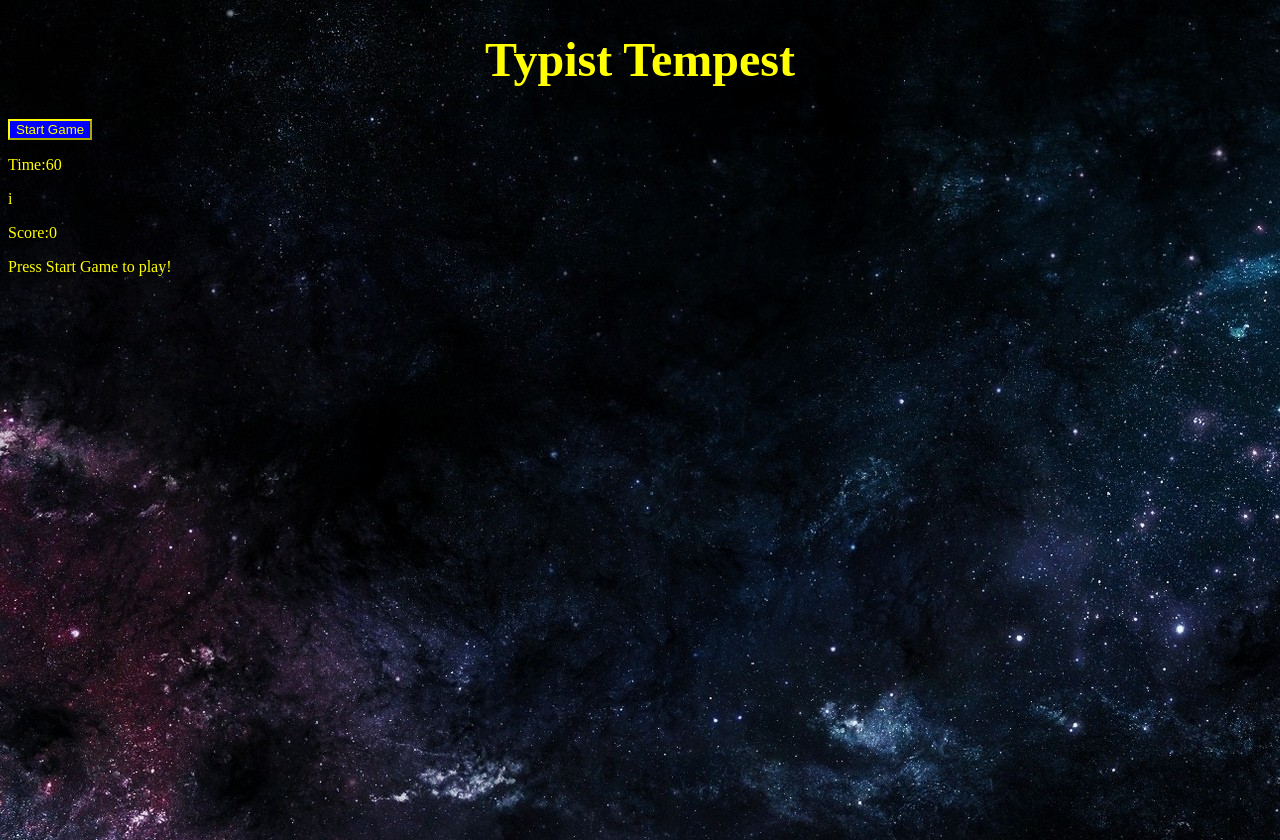
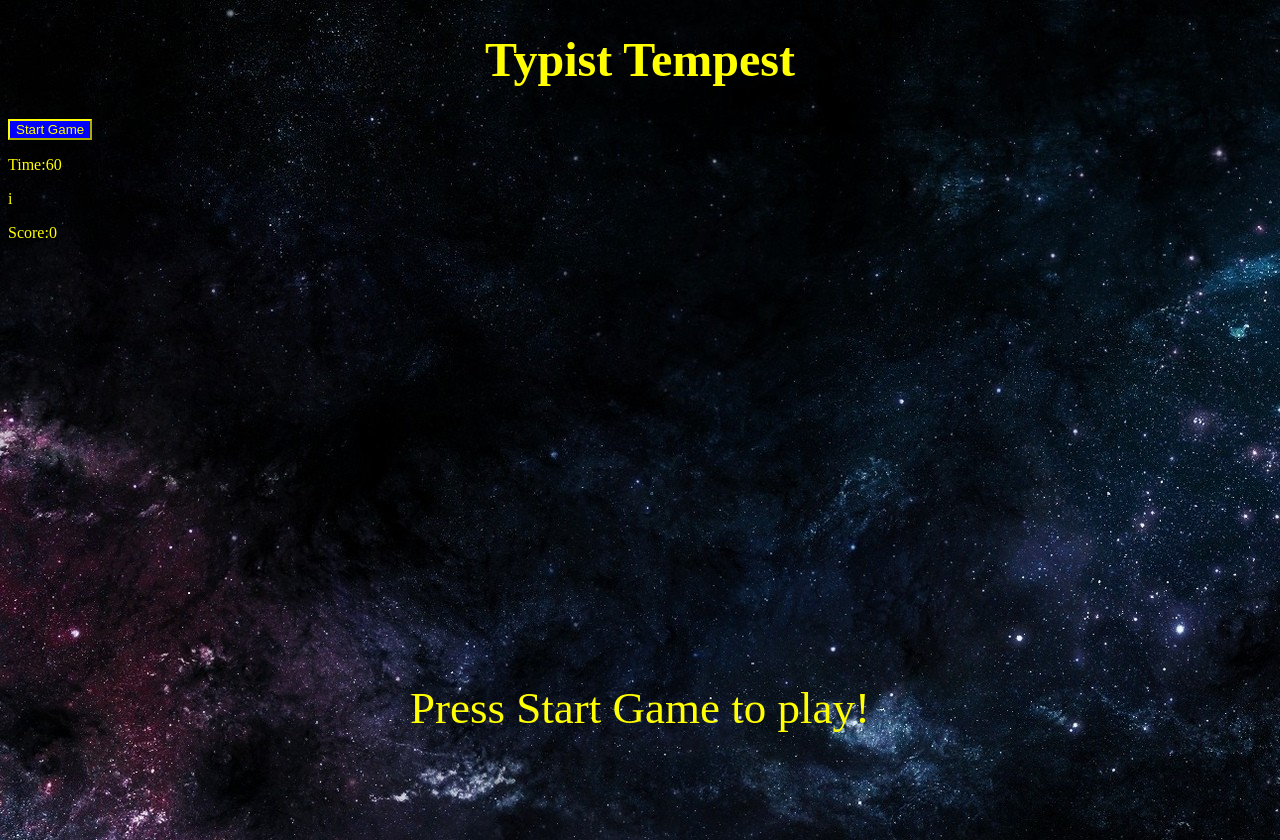
Before and after one commit to Bones0689/TypistTempest, a plain HTML site: page index.html in a window 1280 px wide. Drawn offline with Linux system fonts and the light colour scheme.

Commit message:
gameMessage css

```diff
--- a/style.css
+++ b/style.css
@@ -19,3 +19,9 @@ body {
     background-color: blue;
     border-color: yellow;
 }
+
+#gameMessage {
+    text-align: center;
+    margin-top: 55vh;
+    font-size: 45px;
+}
```
